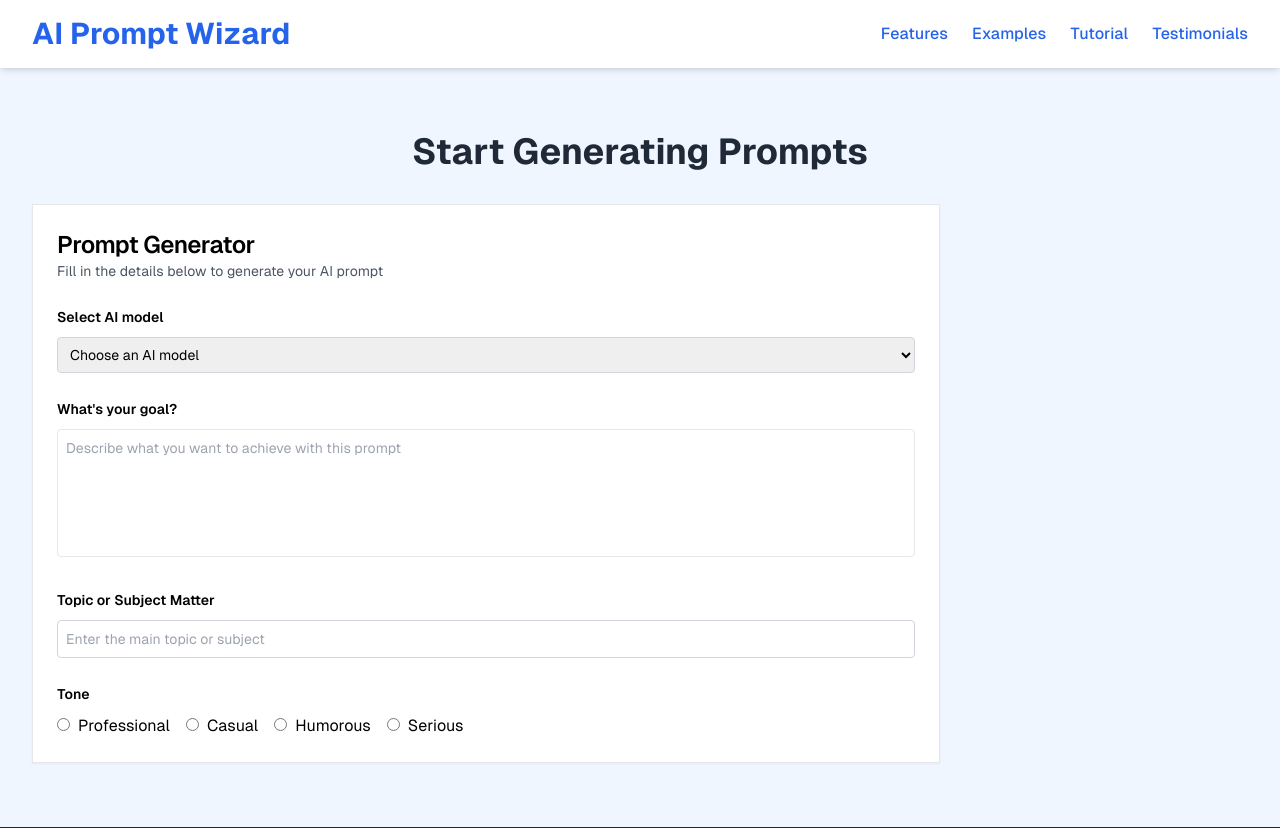
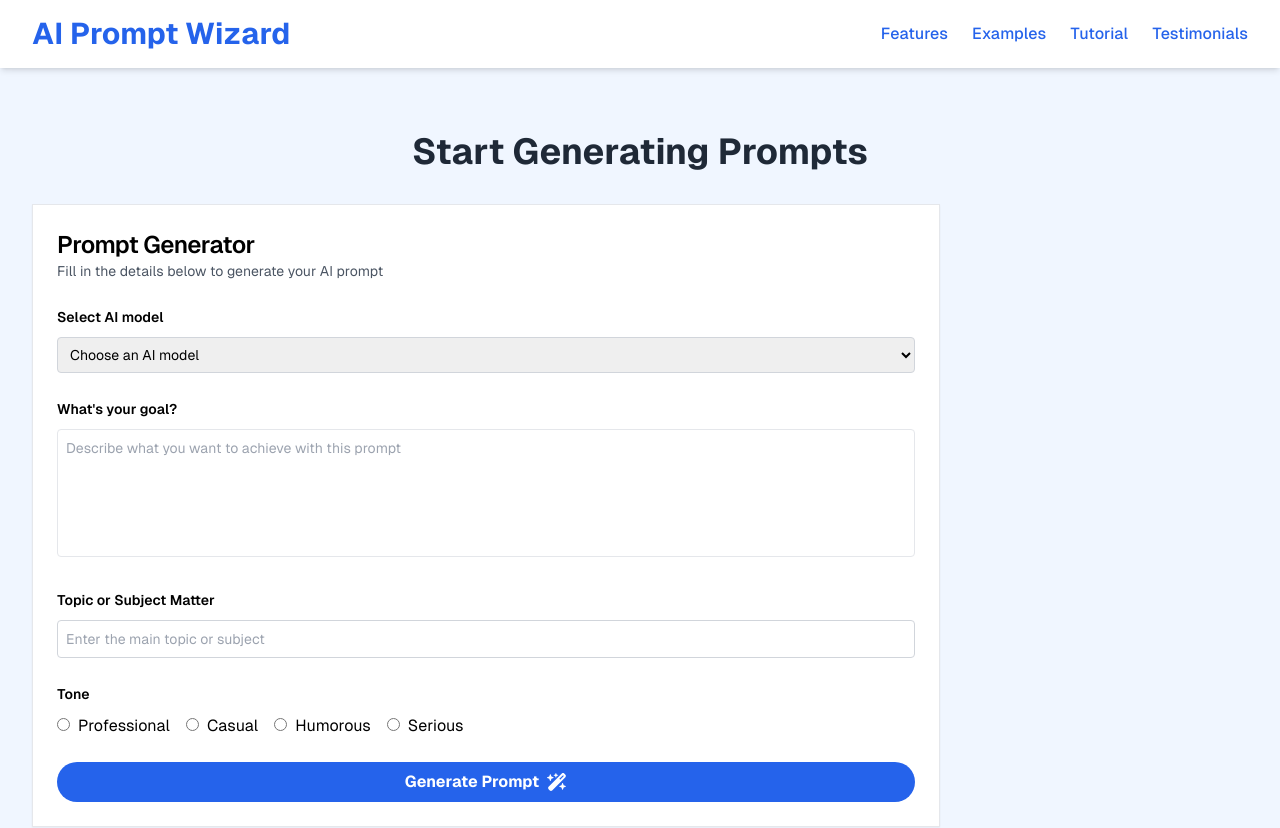
Before and after one commit to Orbitado/ai-prompt-wizard, a Next.js app: page /prompts in a window 1280 px wide. Shown: the top 828 px of the page. Built offline with nearby package versions, Linux system fonts and the light colour scheme.

Commit message:
[ADDED] Generate Prompt Button

```diff
--- a/src/app/(pages)/(public)/prompts/page.tsx
+++ b/src/app/(pages)/(public)/prompts/page.tsx
@@ -9,6 +9,9 @@ import Dropdown from "@/components/specific/Dropdown";
 import TextArea from "@/components/common/TextArea";
 import Input from "@/components/common/Input";
 import RadioSelect from "@/components/common/RadioSelect";
+import Button from "@/components/common/Button";
+
+import { FaWandMagicSparkles } from "react-icons/fa6";
 
 export default function PromptGeneratorPage() {
   return (
@@ -47,6 +50,13 @@ export default function PromptGeneratorPage() {
                 options={["Professional", "Casual", "Humorous", "Serious"]}
               />
             </div>
+            <Button
+              href="/prompts"
+              addClass="w-full rounded-[0.26rem] flex justify-center items-center"
+            >
+              <span>Generate Prompt</span>
+              <FaWandMagicSparkles className="ml-2 text-xl" />
+            </Button>
           </CardContent>
         </Card>
       </article>
--- a/src/components/common/Button.tsx
+++ b/src/components/common/Button.tsx
@@ -3,10 +3,12 @@ export default function Button({
   href,
   children,
   isLight,
+  addClass,
 }: {
   href: string;
   children: React.ReactNode | string;
   isLight?: boolean;
+  addClass?: string;
 }) {
   return (
     <div className="flex flex-wrap justify-center">
@@ -16,7 +18,7 @@ export default function Button({
           isLight
             ? "bg-white text-blue-600"
             : "bg-blue-600 hover:bg-blue-700 text-white "
-        } px-8 py-2 rounded-full w-fit font-bold text-md
+        } ${addClass} px-8 py-2 rounded-full w-fit font-bold text-md
 xs:text-lg`}
       >
         {children}
```
